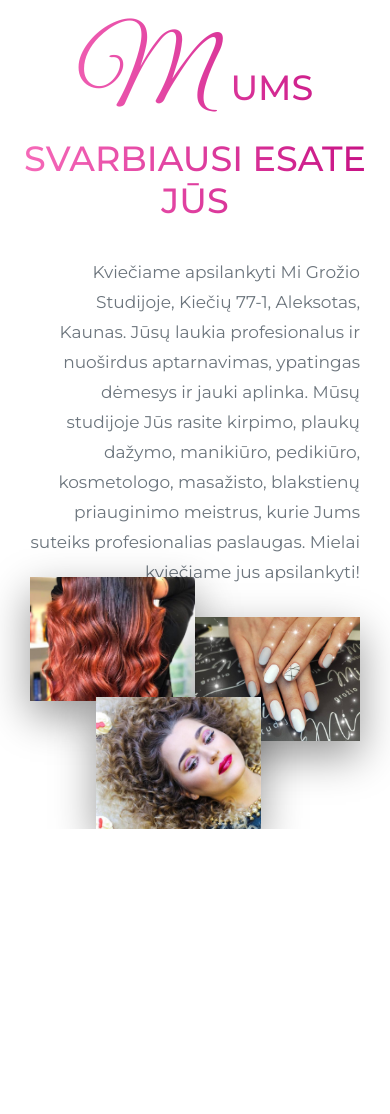
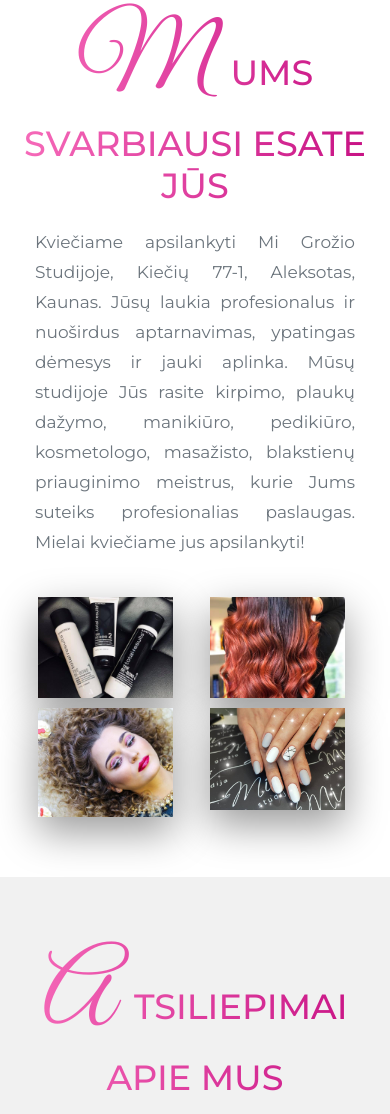
Before and after one commit to masalism/MiWebRedone, a website: page index.html in a window 390 px wide. Shown: the part 886-2000 px from the top of the page. Before the commit the page ends 1715 px from the top, so only its background shows below. Drawn offline with Linux system fonts and the light colour scheme.

Commit message:
about us fixed and responsive

```diff
--- a/index.html
+++ b/index.html
@@ -35,27 +35,38 @@
     <!-- end of header -->
 
     <!-- about us -->
-    <section class="my-5">
+    <section class="my-5 about-us">
         <div class="container-fluid">
             <!-- title -->
             <div class="row">
-                <div class="col py-5 text-center">
+                <div class="col py-4 text-center">
                     <h2 class="heading__2 text-uppercase">Mums Svarbiausi esate jūs</h2>
                 </div>
             </div>
             <!-- end of title -->
-            <div class="row">
-                <div class="col-lg-6 px-5 ">
-                    <p class="text-muted about-us__text text-right">Kviečiame apsilankyti Mi Grožio Studijoje, Kiečių 77-1, Aleksotas, Kaunas. Jūsų laukia profesionalus
+            <div class="row mb-5">
+                <div class="col-lg-5 px-2 mx-auto mb-lg-0 mb-5">
+                    <p class="text-muted about-us__text text-justify mx-5">Kviečiame apsilankyti Mi Grožio Studijoje, Kiečių 77-1, Aleksotas, Kaunas. Jūsų laukia profesionalus
                         ir nuoširdus aptarnavimas, ypatingas dėmesys ir jauki aplinka. Mūsų studijoje Jūs rasite kirpimo,
                         plaukų dažymo, manikiūro, pedikiūro, kosmetologo, masažisto, blakstienų priauginimo meistrus, kurie
                         Jums suteiks profesionalias paslaugas. Mielai kviečiame jus apsilankyti!</p>
                 </div>
-                <div class="col-lg-6 px-5">
-                    <div class="composition">
-                        <img src="/img/1comp.jpg" alt="comp3" class="composition__photo composition__photo--p1">
-                        <img src="/img/5comp.jpg" alt="comp2" class="composition__photo composition__photo--p2">
-                        <img src="/img/3comp.jpg" alt="comp1" class="composition__photo composition__photo--p3">
+                <div class="col-lg-5 px-5 mx-auto">
+                    <div class="row">
+                        <div class="col-6 text-center mb-3">
+                            <img src="/img/2comp.jpg" alt="comp3" class="about-us__photo" width="200px">
+                        </div>
+                        <div class="col-6">
+                            <img src="/img/1comp.jpg" alt="comp3" class="about-us__photo" width="200px">
+                        </div>
+                    </div>
+                    <div class="row mb-5">
+                        <div class="col-6 text-center">
+                            <img src="/img/3comp.jpg" alt="comp3" class="about-us__photo" width="200px">
+                        </div>
+                        <div class="col-6">
+                            <img src="/img/5comp.jpg" alt="comp3" class="about-us__photo" width="200px">
+                        </div>
                     </div>
                 </div>
             </div>
@@ -64,7 +75,21 @@
     <!-- end of about us -->
 
     <!-- about mi -->
+    <section class="py-5 about-mi">
+        <div class="container-fluid">
+            <!-- title -->
+            <div class="row">
+                <div class="col py-5 text-center">
+                    <h2 class="heading__2 text-uppercase">Atsiliepimai apie mus</h2>
+                </div>
+            </div>
+            <!-- end of title -->
+            <div class="row">
 
+            </div>
+        </div>
+
+    </section>
     <!-- end of about mi -->
     <script src="js/jquery-3.3.1.min.js"></script>
     <script src="js/popepr.js"></script>
--- a/sass/base/_typography.scss
+++ b/sass/base/_typography.scss
@@ -32,8 +32,11 @@ body {
     background-image: linear-gradient(to right, $pink-light, $pink-dark);
     color: transparent;
     -webkit-background-clip: text;
+    transition: all .5s;
 
-
+    &:hover {
+        transform: scale(1.05) translateY(-.5rem);
+    }
 }
 
 .heading__2:first-letter {
--- a/sass/components/_composition.scss
+++ /dev/null
@@ -1,37 +0,0 @@
-.composition {
-    position: relative;
-
-    &__photo {
-        width: 50%;
-        box-shadow: 0 1.5rem 4rem rgba($black, .4);
-        position: absolute;
-        z-index: 10;
-        transition: all .2s;
-        outline-offset: 2rem;
-
-        &--p1 {
-            left: 0;
-            top: -2rem;
-        }
-
-        &--p2 {
-            right: 0;
-            top: 2rem;
-        }
-
-        &--p3 {
-            left: 20%;
-            top: 10rem;
-        }
-
-        &:hover {
-            transform: scale(1.05) translateY(-.5rem);
-            box-shadow: 0 2.5rem 4rem rgba($pink, .5);
-            z-index: 20;
-        }
-    }
-
-    &:hover &__photo:not(:hover) {
-        transform: scale(.95);
-    }
-}
--- a/sass/index.scss
+++ b/sass/index.scss
@@ -4,7 +4,6 @@
 @import "base/base";
 @import "base/typography";
 
-@import "components/composition";
 
 @import "layout/header-index";
 
--- a/sass/pages/_index.scss
+++ b/sass/pages/_index.scss
@@ -1,4 +1,23 @@
-.about-us__text {
-    font-size: 1.7rem;
-    line-height: 3rem;
+.about-us {
+    &__text {
+        font-size: 1.7rem;
+        line-height: 3rem;
+    }
+    &__photo {
+        width: 90%;
+        box-shadow: 0 1.5rem 4rem rgba($black, .4);
+        transition: all .4s;
+
+        &:hover {
+            transform: scale(1.15) translateY(-.5rem);
+            box-shadow: 0 2.5rem 4rem rgba($pink, .5);
+            z-index: 20;
+        }
+    }
+
+
 }
+
+.about-mi {
+    background: $grey-light;
+}
```
Also changed, not shown: css/index.css.
